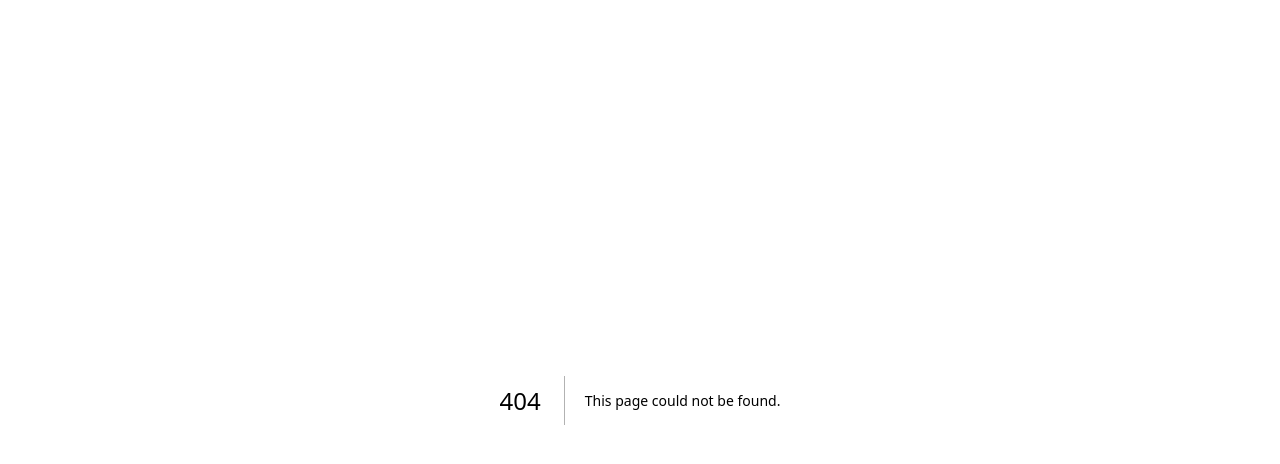
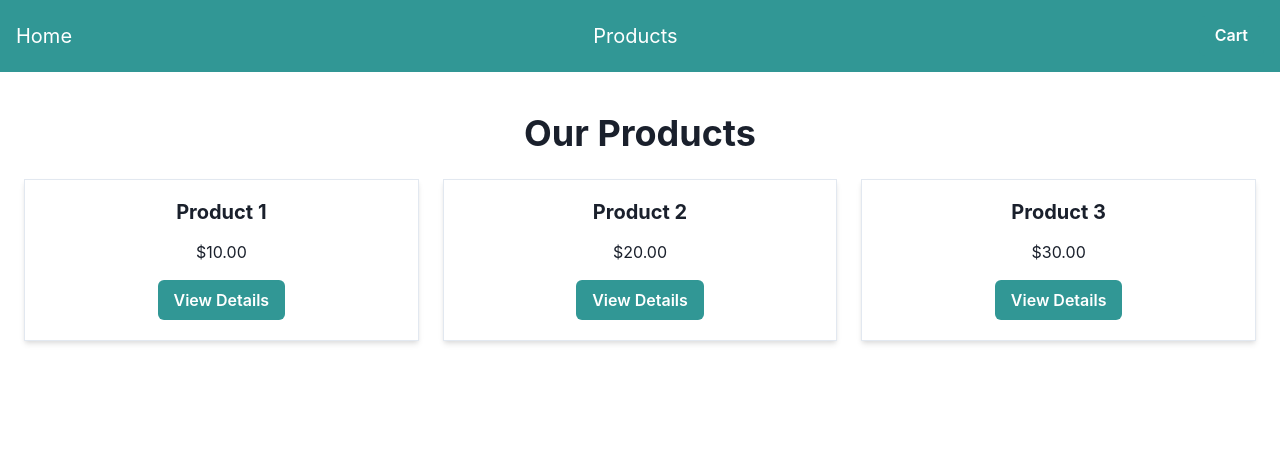
Before and after one commit to makrischaralampos/my-ecommerce-store, a Next.js app: page /products in a window 1280 px wide. Before the commit this address had no page. Shown: the top 464 px of the page. Built offline with nearby package versions, Linux system fonts and the light colour scheme.

Commit message:
Create basic page structure (e.g., homepage, product page, cart)

```diff
--- /dev/null
+++ b/src/components/Navbar.js
@@ -0,0 +1,24 @@
+import { Box, Flex, Link as NewLink, Button } from "@chakra-ui/react";
+import Link from "next/link";
+
+export default function Navbar() {
+  return (
+    <Box bg="teal.500" p={4}>
+      <Flex justifyContent="space-between" alignItems="center">
+        <Link href="/" passHref>
+          <NewLink fontSize="xl" color="white">
+            Home
+          </NewLink>
+        </Link>
+        <Link href="/products" passHref>
+          <NewLink fontSize="xl" color="white">
+            Products
+          </NewLink>
+        </Link>
+        <Link href="/cart" passHref>
+          <Button colorScheme="teal">Cart</Button>
+        </Link>
+      </Flex>
+    </Box>
+  );
+}
--- a/src/pages/_app.js
+++ b/src/pages/_app.js
@@ -1,10 +1,12 @@
 import { ChakraProvider } from "@chakra-ui/react";
 import theme from "../../theme"; // Optional: Use this if you want to customize the default theme
+import Navbar from "@/components/Navbar";
 
 function MyApp({ Component, pageProps }) {
   return (
     <ChakraProvider theme={theme}>
       {/* If not customizing theme, you can remove theme prop */}
+      <Navbar />
       <Component {...pageProps} />
     </ChakraProvider>
   );
--- /dev/null
+++ b/src/pages/products.js
@@ -0,0 +1,31 @@
+import { Box, Grid, Heading, Text, Button } from "@chakra-ui/react";
+import Link from "next/link";
+
+const dummyProducts = [
+  { id: 1, name: "Product 1", price: "$10.00" },
+  { id: 2, name: "Product 2", price: "$20.00" },
+  { id: 3, name: "Product 3", price: "$30.00" },
+];
+
+export default function Products() {
+  return (
+    <Box textAlign="center" py={10} px={6}>
+      <Heading as="h2" size="xl" mb={6}>
+        Our Products
+      </Heading>
+      <Grid templateColumns="repeat(3, 1fr)" gap={6}>
+        {dummyProducts.map((product) => (
+          <Box key={product.id} p={5} shadow="md" borderWidth="1px">
+            <Heading fontSize="xl">{product.name}</Heading>
+            <Text mt={4}>{product.price}</Text>
+            <Link href={`/products/${product.id}`} passHref>
+              <Button mt={4} colorScheme="teal">
+                View Details
+              </Button>
+            </Link>
+          </Box>
+        ))}
+      </Grid>
+    </Box>
+  );
+}
```
Also changed, not shown: src/pages/cart.js (added, +21 -0 lines), src/pages/index.js (+11 -5 lines), src/pages/products/[id].js (added, +47 -0 lines).
